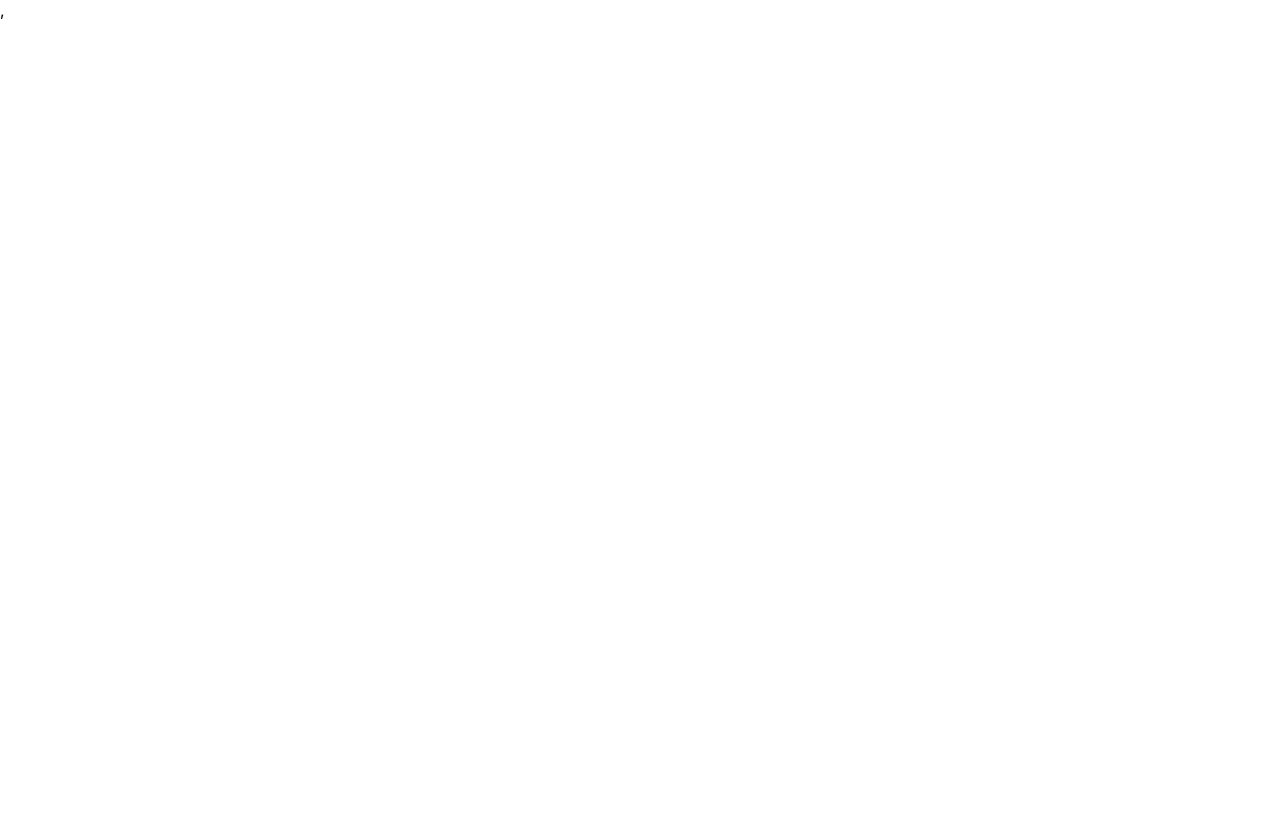
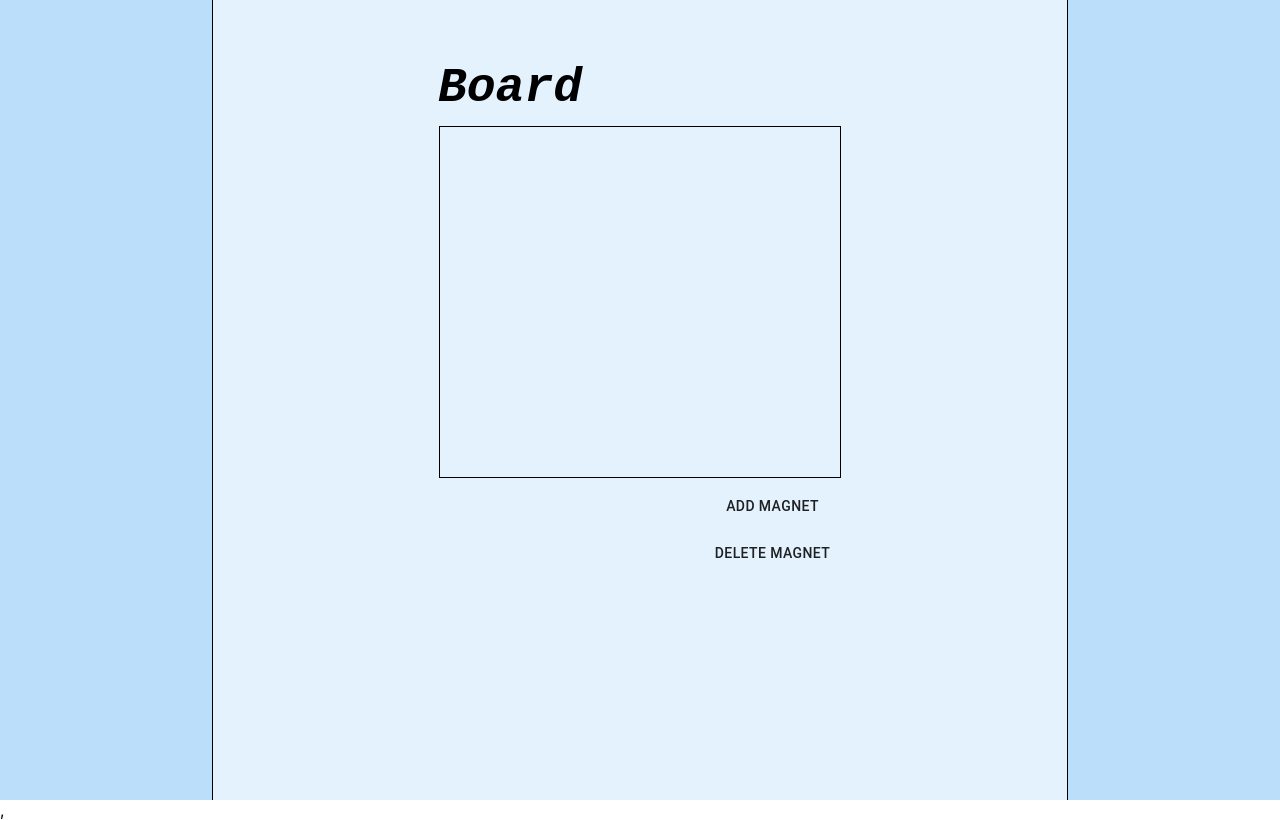
Before and after one commit to jschuckm/BitMagnet, a React (Create React App) app in the folder Frontend/my-app/: page /board in a window 1280 px wide. Built offline with nearby package versions, Linux system fonts and the light colour scheme.

Commit message:
add delete magnet

```diff
--- a/Frontend/my-app/src/App.js
+++ b/Frontend/my-app/src/App.js
@@ -2,6 +2,7 @@ import React, {Component} from 'react';
 import {Switch, Route, Link} from 'react-router-dom';
 import Login from "./Login"
 import BoardSelection from "./BoardSelection"
+import Board from "./Board"
 
 class App extends Component {
   render() {
@@ -12,6 +13,7 @@ class App extends Component {
             <Route exact path = "/" component={Login}/>
             <Route path="/login" component={Login}/>
             <Route path="/boardselection" component={BoardSelection}/>
+            <Route path="/board" component={Board}/>
           </Switch>
         </div>
     );
--- /dev/null
+++ b/Frontend/my-app/src/Board.js
@@ -0,0 +1,149 @@
+import React from 'react';
+
+import blue from '@material-ui/core/colors/blue';
+import grey from '@material-ui/core/colors/grey';
+import { TextField, Button, Dialog, DialogTitle, DialogContent, DialogActions, Typography } from '@material-ui/core';
+import {Link} from 'react-router-dom';
+
+import './App.css';
+
+class Board extends React.Component {
+    constructor(props) {
+        super(props);
+        this.handleOpenDialog=this.handleOpenDialog.bind(this);
+        this.handleCloseDialog=this.handleCloseDialog.bind(this);
+        this.handleOpenDialogDelete=this.handleOpenDialogDelete.bind(this);
+        this.handleCloseDialogDelete=this.handleCloseDialogDelete.bind(this);
+        this.createMagnet=this.createMagnet.bind(this);
+        this.deleteMagnet=this.deleteMagnet.bind(this);
+        this.printMagnets=this.printMagnets.bind(this);
+        this.state = {
+            magnets: []
+        };
+    }
+
+    handleOpenDialog(){
+      this.setState({openDialog: true});
+    }
+
+    handleCloseDialog(){
+      this.setState({openDialog: false});
+    }
+
+    handleOpenDialogDelete(){
+        this.setState({openDialogDelete: true});
+    }
+
+    handleCloseDialogDelete(){
+        this.setState({openDialogDelete: false});
+    }
+    createMagnet(){
+        console.log(this.state.magnets);
+        console.log(this.state.newMagnet);
+        this.state.magnets.push({text:this.state.newMagnet});
+        console.log(this.state.magnets);
+        this.setState({openDialog:false});
+    }
+    deleteMagnet(){
+        this.setState({openDialogDelete:false});
+        for( let i = 0;i<this.state.magnets.length;i++){
+            if(this.state.magnets[i].text==this.state.deleteMagnet){
+                this.state.magnets.splice(i,1);
+            }
+        }
+    }
+    printMagnets() {
+        return this.state.magnets.map((magnet) => {
+            console.log(magnet.text);
+            return (
+              <Typography variant='h6' style={{fontFamily: 'Monospace'}}>
+              <p>{magnet.text}</p>
+              </Typography>
+            )
+          });
+      }
+
+    render() {
+        return (
+          <div style={{
+            height: window.innerHeight,
+            display: 'flex',
+            backgroundColor: blue[100],
+            flexDirection: 'row',
+            alignItems: 'center',
+            justifyContent: 'center'
+          }}>
+            <div style={{
+              height: window.innerHeight,
+              width: window.innerWidth * 2 / 3,
+              display: 'flex',
+              backgroundColor: blue[50],
+              flexDirection: 'column',
+              alignItems: 'center',
+              borderLeft: '1px solid black',
+              borderRight: '1px solid black'
+            }}>
+              <Dialog open={this.state.openDialog} onClose={this.handleCloseDialog}>
+                <DialogTitle>Add Magnet</DialogTitle>
+                <DialogContent>
+                  <TextField onChange={(event) => this.setState({newMagnet: event.target.value})} label={"Magnet Text"}/><br></br>
+                </DialogContent>
+                <DialogActions>
+                  <Button onClick={this.createMagnet} style={{marginRight: '55px'}}>
+                    Create Magnet
+                  </Button>
+                  <Button onClick={this.handleCloseDialog}>
+                    Back
+                  </Button>
+                </DialogActions>
+              </Dialog>
+
+              <Dialog open={this.state.openDialogDelete} onClose={this.handleCloseDialogDelete}>
+                <DialogTitle>Delete Magnet</DialogTitle>
+                <DialogContent>
+                  <TextField onChange={(event) => this.setState({deleteMagnet: event.target.value})} label={"Magnet Text"}/><br></br>
+                </DialogContent>
+                <DialogActions>
+                  <Button onClick={this.deleteMagnet} style={{marginRight: '55px'}}>
+                    Delete Magnet
+                  </Button>
+                  <Button onClick={this.handleCloseDialogDelete}>
+                    Back
+                  </Button>
+                </DialogActions>
+              </Dialog>
+
+              <Typography variant='h3' style={{marginRight: '260px', marginTop: '60px', fontFamily: 'Monospace'}}>
+                <em><b>Board</b></em>
+              </Typography>
+
+              <div style={{
+                marginTop: 10,
+                height: 350,
+                width: 400,
+                display: 'flex',
+                backgroundColor: blue[25],
+                flexDirection: 'column',
+                borderLeft: '1px solid black',
+                borderRight: '1px solid black',
+                borderTop: '1px solid black',
+                borderBottom: '1px solid black'
+              }}>
+                  <Typography variant='h5' style={{marginLeft: '20px', marginTop: '20px', fontFamily: 'Monospace', display: 'block'}}>
+                    {this.printMagnets()}
+                  </Typography>
+              </div>
+
+              <Button style={{marginLeft: '265px', marginTop: '10px'}} onClick={this.handleOpenDialog}>
+                Add magnet
+              </Button>
+              <Button style={{marginLeft: '265px', marginTop: '10px'}} onClick={this.handleOpenDialogDelete}>
+                Delete magnet
+              </Button>
+            </div>
+
+          </div>
+        );
+    }
+}
+export default Board;
--- a/Frontend/my-app/src/BoardSelection.js
+++ b/Frontend/my-app/src/BoardSelection.js
@@ -3,6 +3,7 @@ import React from 'react';
 import blue from '@material-ui/core/colors/blue';
 import grey from '@material-ui/core/colors/grey';
 import { TextField, Button, Dialog, DialogTitle, DialogContent, DialogActions, Typography } from '@material-ui/core';
+import {Link} from 'react-router-dom';
 
 import './App.css';
 
@@ -21,13 +22,13 @@ class BoardSelection extends React.Component {
           memberBoards : [
             {
             boardName : "BoardA",
-            boardAddress: "http://google.com"
+            boardAddress: "/board"
             }, {
             boardName : "BoardB",
-            boardAddress: "http://google.com"
+            boardAddress: "/board"
             }, {
             boardName : "BoardC",
-            boardAddress: "http://google.com"}
+            boardAddress: "/board"}
           ]
         };
         this.updateBoardList(); //will build memberBoards dynamically
@@ -56,7 +57,7 @@ class BoardSelection extends React.Component {
       return this.state.memberBoards.map((board) => {
           return (
             <Typography variant='h6' style={{fontFamily: 'Monospace'}}>
-            <a href ={board.boardAddress}>{board.boardName}</a>
+            <Link to={board.boardAddress}>{board.boardName}</Link>
             </Typography>
           )
         });
```
